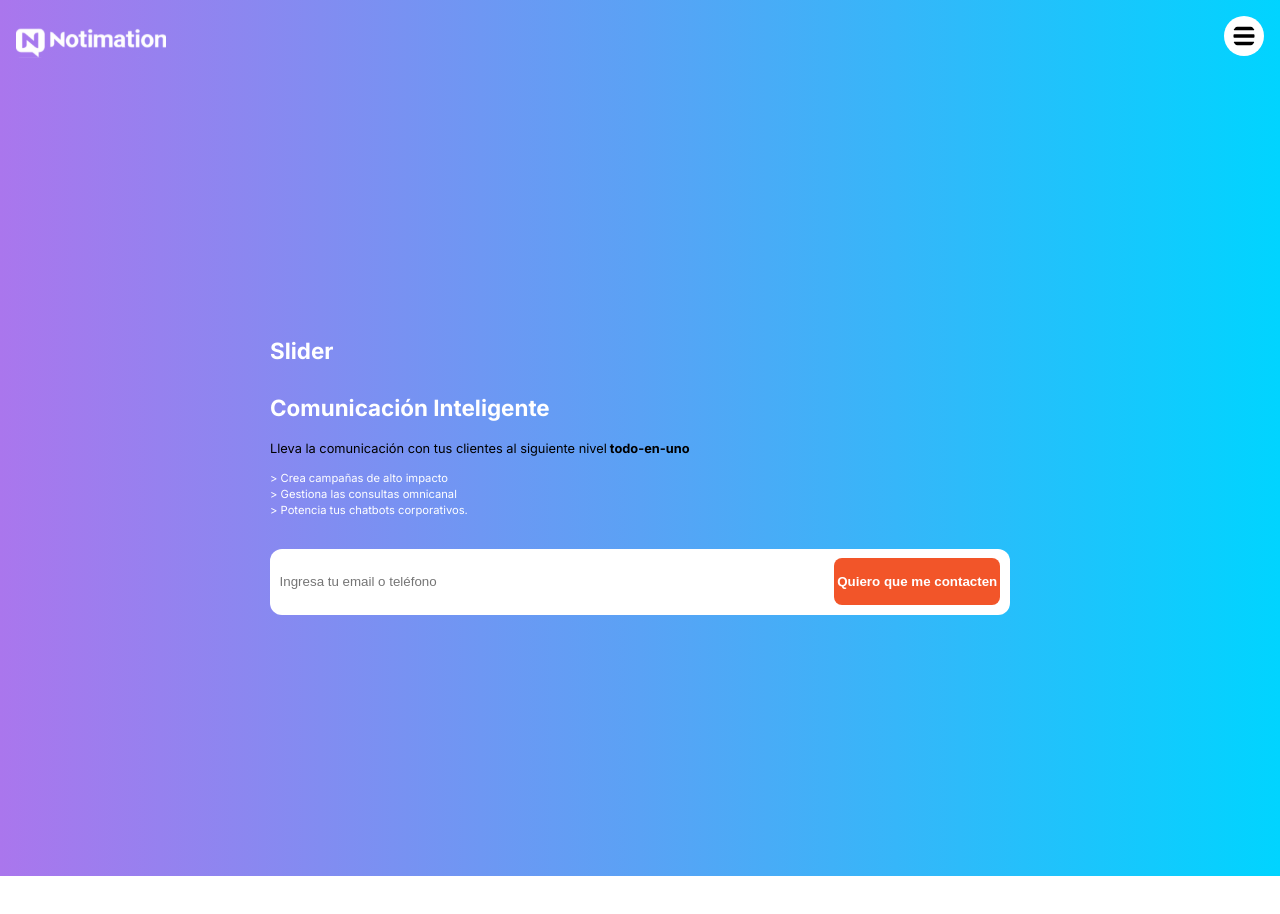
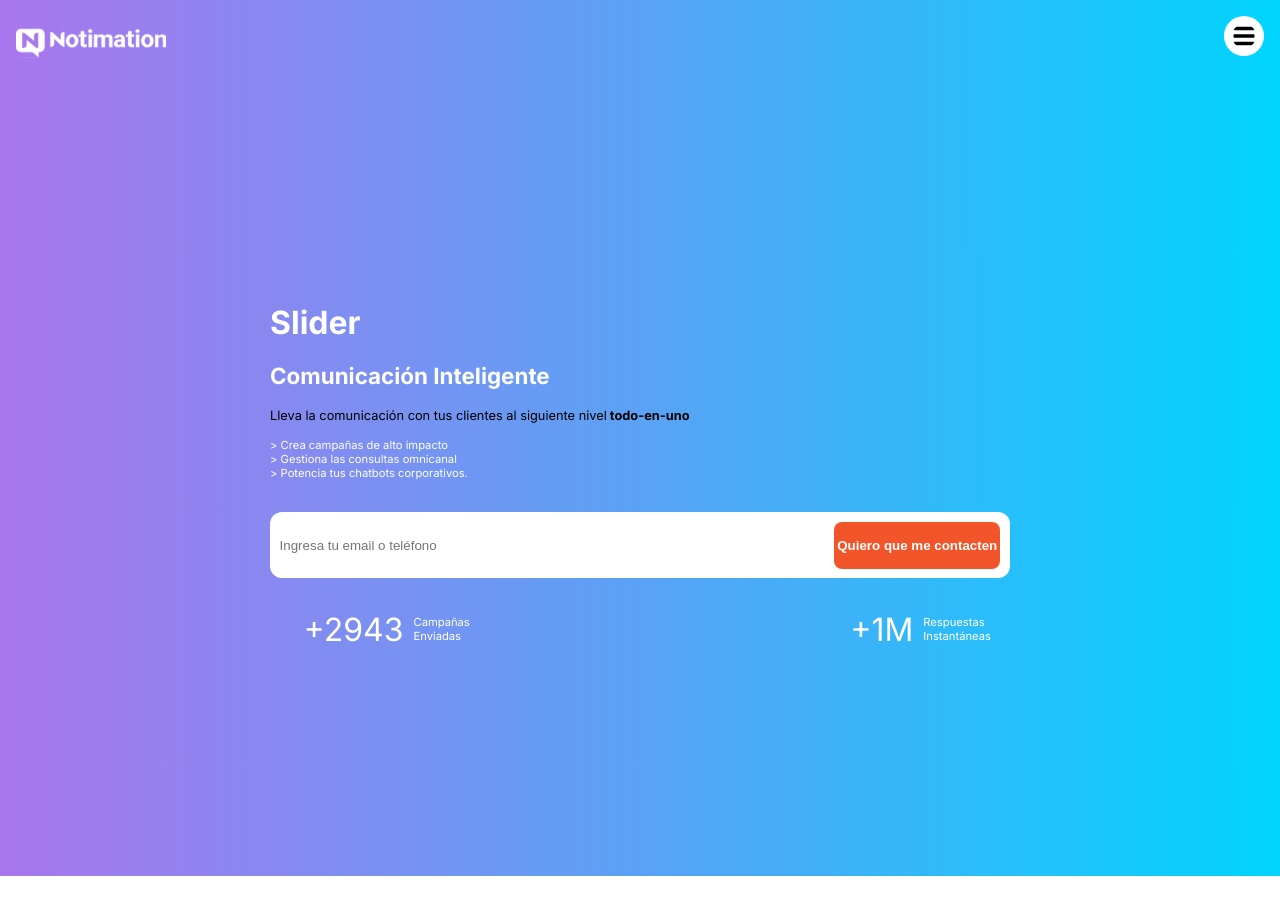
Before and after one commit to RumRage/landing-page, a Next.js app: page /home in a window 1280 px wide. Shown: the top 914 px of the page. Built offline with nearby package versions, Linux system fonts and the light colour scheme.

Commit message:
add new feature stat component

```diff
--- a/src/app/home/page.tsx
+++ b/src/app/home/page.tsx
@@ -2,6 +2,7 @@ import "../../styles/globals.scss";
 
 //Components
 import SearchButton from "@/components/SearchButton";
+import Stat from "@/components/Stat";
 
 export default function Home() {
   return (
@@ -13,15 +14,21 @@ export default function Home() {
         </div>
         {/* TEXT */}
         <div>
-          <h1>Comunicación Inteligente</h1>
-          <h5>
+          <h1 className="title">Comunicación Inteligente</h1>
+          <h5 className="subtitle">
             Lleva la comunicación con tus clientes al siguiente nivel
             <b> todo-en-uno</b>
           </h5>
-          <p>&gt; Crea campañas de alto impacto</p>
-          <p>&gt; Gestiona las consultas omnicanal</p>
-          <p>&gt; Potencia tus chatbots corporativos.</p>
+          <div className="title-info">
+            <p>&gt; Crea campañas de alto impacto</p>
+            <p>&gt; Gestiona las consultas omnicanal</p>
+            <p>&gt; Potencia tus chatbots corporativos.</p>
+          </div>
           <SearchButton />
+          <div className="wrapper">
+            <Stat number_stat="+2943" title="Campañas Enviadas" />
+            <Stat number_stat="+1M" title="Respuestas Instantáneas" />
+          </div>
         </div>
       </div>
     </main>
--- a/src/app/layout.tsx
+++ b/src/app/layout.tsx
@@ -1,5 +1,5 @@
 import type { Metadata } from "next";
-import { Inter, Raleway } from "next/font/google";
+import { Inter } from "next/font/google";
 
 import "../styles/globals.scss";
 
--- /dev/null
+++ b/src/components/Stat/index.tsx
@@ -0,0 +1,18 @@
+import React from "react";
+import styles from "./styles.module.scss";
+
+interface StatProps {
+  number_stat: string;
+  title: string;
+}
+
+const Stat: React.FC<StatProps> = ({ number_stat, title }) => {
+  return (
+    <div className={styles.section}>
+      <h1>{number_stat}</h1>
+      <p>{title}</p>
+    </div>
+  );
+};
+
+export default Stat;
--- /dev/null
+++ b/src/components/Stat/styles.module.scss
@@ -0,0 +1,18 @@
+@import "../../styles/theme.scss";
+
+.section {
+  @include flex_container(row, center, center);
+
+  margin-top: 2rem;
+
+  h1 {
+    margin-right: 0.5rem;
+    font-weight: normal;
+  }
+
+  p {
+    max-width: 20%;
+    padding: 2px;
+    @include text_styling(0.7rem, 2px);
+  }
+}
--- a/src/styles/globals.scss
+++ b/src/styles/globals.scss
@@ -1,13 +1,13 @@
 @import "./theme.scss";
-
-body {
-  color: $secondary_color;
-}
 
 * {
   box-sizing: border-box;
   padding: 0;
   margin: 0;
+}
+
+body {
+  color: $secondary_color;
 }
 
 .background_container {
@@ -31,11 +31,11 @@ body {
       margin: 10px;
     }
 
-    h1 {
+    .title {
       @include text_styling(1.4rem, 10px);
     }
 
-    h5 {
+    .subtitle {
       @include text_styling(0.8rem, 15px);
       margin-top: 1.2rem;
       color: $secondary_color;
@@ -43,8 +43,12 @@ body {
       max-width: 85%;
     }
 
-    p {
+    .title-info {
       @include text_styling(0.7rem, 2px);
+    }
+
+    .wrapper {
+      @include flex_container(row, space-between, center);
     }
   }
 }
--- a/src/styles/theme.scss
+++ b/src/styles/theme.scss
@@ -2,6 +2,7 @@ $background_gradient: linear-gradient(to right, #aa76ed, #5aa2f5, #00d4ff);
 
 $primary_color: #ffffff;
 $secondary_color: #000000;
+$accent-color: #795bd1;
 $search_color: #f25529;
 
 @mixin text_styling($font-size, $margin-bottom) {
```
